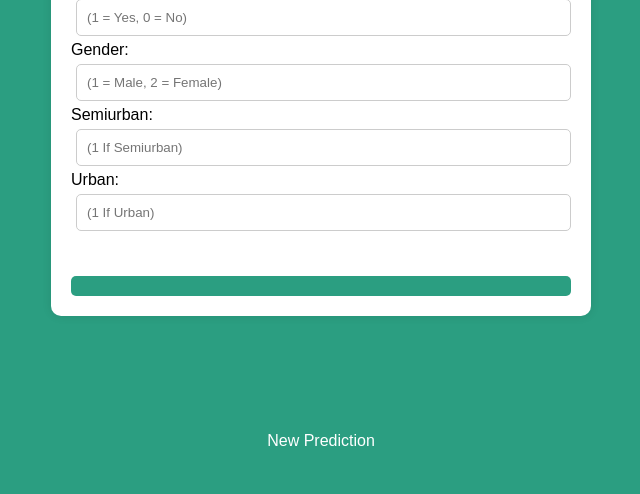
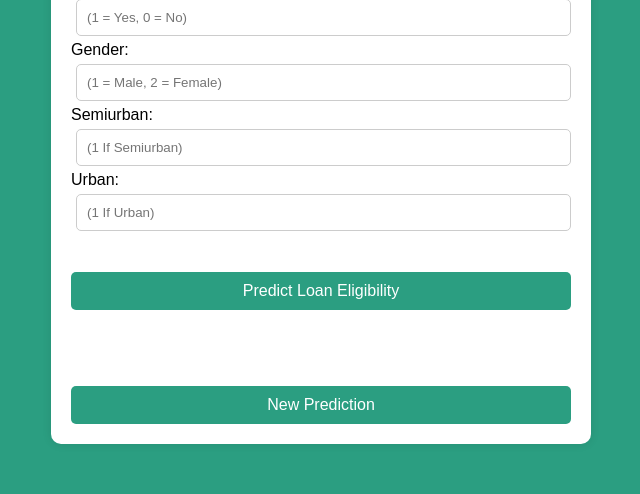
Before and after one commit to Surajjogu/ML_Model_Repository, a Flask app: page / in a window 1280 px wide. Shown: the part 694-1188 px from the top of the page, without its empty margins (319-959 px from the left). Before the commit the page ends 1140 px from the top, so only its background shows below. Run offline with Flask 3, Linux system fonts and the light colour scheme; parts of the project's set-up code (start-up, migrations or seed data) failed here and were passed over.

Commit message:
Update index.html

```diff
--- a/templates/index.html
+++ b/templates/index.html
@@ -101,7 +101,7 @@
       </div>
       <div class="form-group">
         <label for="Gender">Gender:</label>
-        <input type="int" id="Gender" name="Gender" placeholder="(1 = Male, 2 = Female)" required="required"/>
+        <input type="int" id="Gender" name="Gender_Male" placeholder="(1 = Male, 2 = Female)" required="required"/>
       </div>
       <div class="form-group">
         <label for="Semiurban">Semiurban:</label>
@@ -113,7 +113,7 @@
       </div>
       <br><br>
     </form>
-    <button type="submit" class="btn" onclick="predictLoanEligibility()>Predict Loan Eligibility</button>
+    <button type="submit" class="btn" onclick="predictLoanEligibility()">Predict Loan Eligibility</button>
     <div class="prediction" id="predictionResult">
       {% if prediction_text %}
         <h3>Prediction Result:</h3>
```
